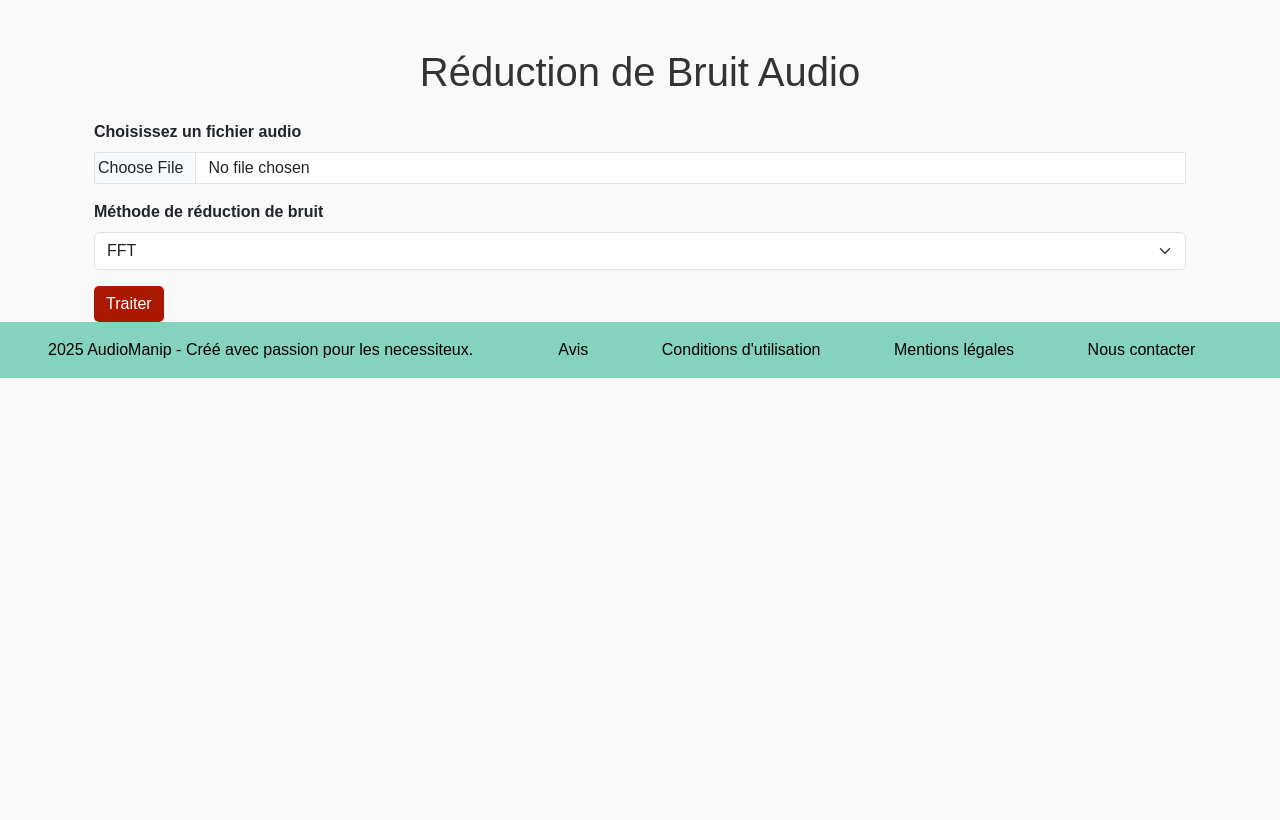
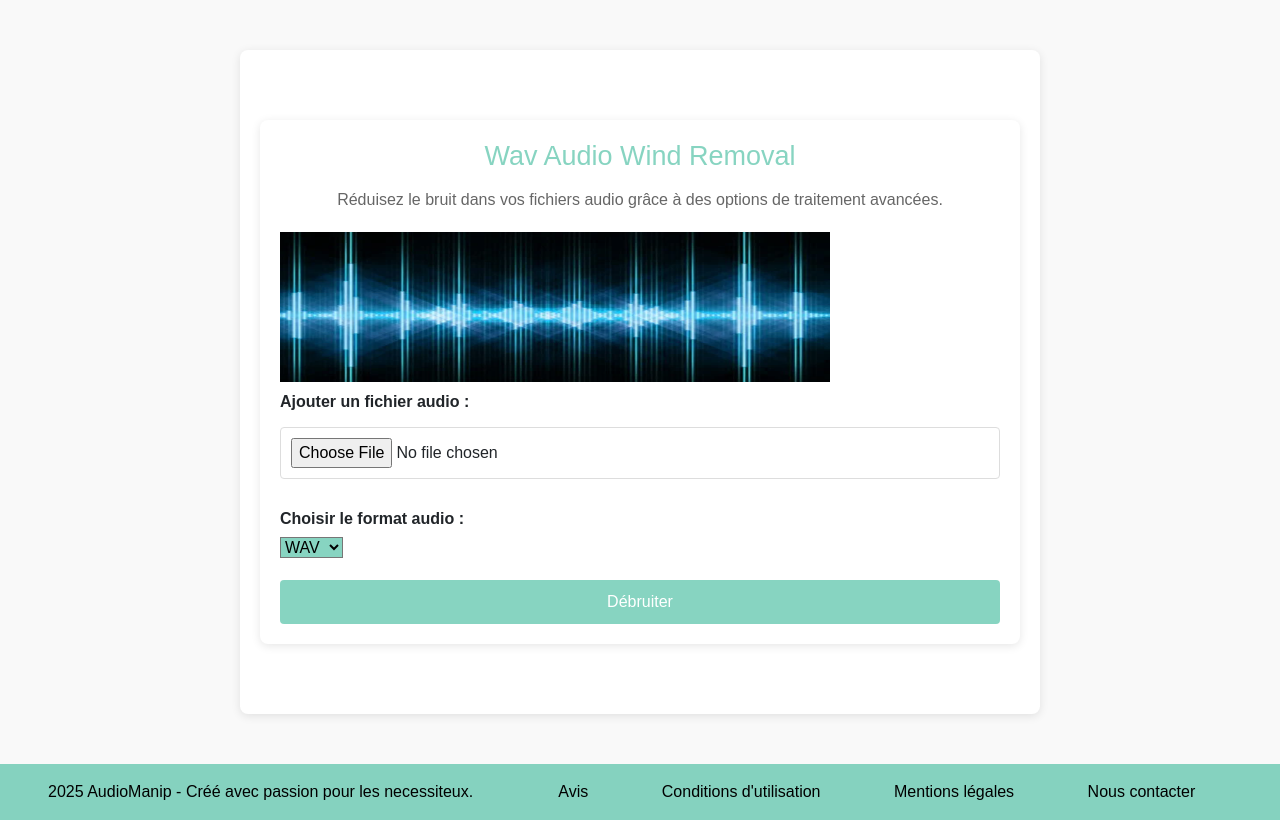
Before and after one commit to diopmedoune/audio-processing, a Django app: template audio_noise_reduction/templates/audio_noise_reduction/noise_reduction.html in a window 1280 px wide. Shown: the part 56-876 px from the top of the page. Before the commit the page ends 434 px from the top, so only its background shows below. Run offline with Django 5.2, Linux system fonts and the light colour scheme; the template is opened without the code that fills it, so the values that code supplies are empty.

Commit message:
Update of noise_reduction app

```diff
--- a/audio_noise_reduction/static/audio_noise_reduction/css/noise_reduction.css
+++ b/audio_noise_reduction/static/audio_noise_reduction/css/noise_reduction.css
@@ -1,3 +1,73 @@
-.noise-reduction {
-    background-color: blueviolet;
+
+img{
+    width: 550px;
+    height: 150px;
+
 }
+.container {
+    max-width: 800px;
+    margin: 50px auto;
+    background: #fff;
+    padding: 20px;
+    border-radius: 8px;
+    box-shadow: 0 2px 10px rgba(0, 0, 0, 0.1);
+}
+
+.title {
+    text-align: center;
+    font-size: 27px;
+    color: rgba(86, 195, 168, 0.71);
+}
+
+.subtitle {
+    text-align: center;
+    color: #666;
+    margin-bottom: 20px;
+}
+
+.form-group {
+    margin-bottom: 20px;
+}
+
+label {
+    display: block;
+    font-weight: bold;
+    margin-bottom: 5px;
+}
+
+input[type="file"] {
+    width: 100%;
+    padding: 10px;
+    border: 1px solid #ddd;
+    border-radius: 4px;
+}
+
+.btn-submit {
+    display: block;
+    width: 100%;
+    padding: 10px;
+    background-color:rgba(86, 195, 168, 0.71);
+    color: #fff;
+    border: none;
+    border-radius: 4px;
+    font-size: 16px;
+    cursor: pointer;
+}
+
+.btn-submit:hover {
+    background-color:rgba(166, 105, 150, 0.71);
+}
+
+.result {
+    margin-top: 30px;
+}
+
+audio {
+    width: 100%;
+    margin-top: 10px;
+}
+
+.rec{
+    background-color:rgba(86, 195, 168, 0.71);
+
+}
--- a/audio_noise_reduction/templates/audio_noise_reduction/noise_reduction.html
+++ b/audio_noise_reduction/templates/audio_noise_reduction/noise_reduction.html
@@ -1,47 +1,79 @@
 {% extends 'base.html' %}
 
 {% block content %}
-<div class="container mt-5">
-    <h1>Réduction de Bruit Audio</h1>
 
-    <form method="post" enctype="multipart/form-data" class="mt-4">
-        {% csrf_token %}
-        <div class="mb-3">
-            <label for="audio_file" class="form-label">Choisissez un fichier audio</label>
-            <input type="file" class="form-control" id="audio_file" name="audio_file" required>
+
+    <div class="container">
+
+        <h1 class="title">Wav Audio Wind Removal</h1>
+
+        <p class="subtitle">Réduisez le bruit dans vos fichiers audio grâce à des options de traitement avancées.</p>
+        <img src="\static\audio_noise_reduction\img\cap.png" alt="">
+        <form id="audioForm" enctype="multipart/form-data">
+            {% csrf_token %}
+            <div class="form-group">
+                <label for="audioFile">Ajouter un fichier audio :</label>
+                <input type="file" id="audioFile" name="audio_file" required>
+            </div>
+
+
+            <div class="form-group">
+                <label for="audioFormat">Choisir le format audio :</label>
+                <select id="audioFormat" name="audio_format"  class="rec ">
+                    <option value="wav">WAV</option>
+                    <option value="mp3">MP3</option>
+                    <option value="flac">FLAC</option>
+                </select>
+            </div>
+
+            <button type="submit" class="btn-submit">Débruiter</button>
+        </form>
+
+        <div id="result" class="result" style="display: none;">
+            <h3>Résultats :</h3>
+            <p>Audio Original :</p>
+            <audio id="originalAudio" controls></audio>
+
+            <p>Audio Débruité :</p>
+            <audio id="denoisedAudio" controls></audio>
+
         </div>
+    </div>
 
-        <div class="mb-3">
-            <label for="method" class="form-label">Méthode de réduction de bruit</label>
-            <select class="form-select" id="method" name="method" required>
-                <option value="fft">FFT</option>
-                <option value="adaptive">Filtrage Adaptatif</option>
-            </select>
-        </div>
 
-        <button type="submit" class="btn btn-primary">Traiter</button>
-    </form>
 
-    {% if original_file_url %}
-    <div class="mt-5">
-        <h3>Fichier Original</h3>
-        <audio controls>
-            <source src="{{ original_file_url }}" type="audio/wav">
-            Votre navigateur ne supporte pas l'élément audio.
-        </audio>
-        <p><a href="{{ original_file_url }}" class="btn btn-secondary" download>Télécharger le fichier original</a></p>
-    </div>
-    {% endif %}
+    <script>
+      $(document).ready(function () {
+    $('#audioForm').submit(function (e) {
+        e.preventDefault();
 
-    {% if processed_file_url %}
-    <div class="mt-5">
-        <h3>Fichier Traité</h3>
-        <audio controls>
-            <source src="{{ processed_file_url }}" type="audio/wav">
-            Votre navigateur ne supporte pas l'élément audio.
-        </audio>
-        <p><a href="{{ processed_file_url }}" class="btn btn-success" download>Télécharger le fichier traité</a></p>
-    </div>
-    {% endif %}
-</div>
+        let formData = new FormData(this);  // Récupère les données du formulaire
+
+        // Récupère le token CSRF
+        let csrfToken = $('input[name="csrfmiddlewaretoken"]').val();
+
+        $.ajax({
+            url: "{% url 'audio_denoise' %}",
+            type: "POST",
+            data: formData,
+            processData: false,
+            contentType: false,
+            headers: {
+                'X-CSRFToken': csrfToken  // Ajoute le token CSRF dans les en-têtes
+            },
+            success: function (response) {
+                $('#result').show();
+                $('#originalAudio').attr('src', response.original_audio_url);
+                $('#denoisedAudio').attr('src', response.denoised_audio_url);
+            },
+            error: function (xhr, status, error) {
+                alert("Une erreur s'est produite lors du traitement de l'audio : " + xhr.responseText);
+            }
+        });
+    });
+});
+
+    </script>
+
+
 {% endblock %}
--- a/audio_noise_reduction/urls.py
+++ b/audio_noise_reduction/urls.py
@@ -2,5 +2,5 @@ from django.urls import path
 from . import views
 
 urlpatterns = [
-    path('noise-reduction/', views.noise_reduction, name='noise_reduction'),
+    path('audio_denoise/', views.audio_denoise, name='audio_denoise'),
 ]
--- a/templates/index.html
+++ b/templates/index.html
@@ -18,11 +18,11 @@
             </button>
         </div>
         <div class="choices text-start rounded-4 my-2 pt-2 d-flex justify-content-between">
-            <button class="btn ps-4 text-start" onclick="window.location.href='{% url 'noise_reduction' %}'">
+            <button class="btn ps-4 text-start" onclick="window.location.href='{% url 'audio_denoise' %}'">
                 <p class="text_t">Débruiter un son</p>
                 <p>Rendez vos son plus audibles en supprimant tous les bruits </p>
             </button>
-            <button class="btn pe-4 d-flex align-items-center chevron" onclick="window.location.href='{% url 'noise_reduction' %}'">
+            <button class="btn pe-4 d-flex align-items-center chevron" onclick="window.location.href='{% url 'audio_denoise' %}'">
                 <svg xmlns="http://www.w3.org/2000/svg" width="25" height="25" fill="currentColor" class="bi bi-chevron-compact-right" viewBox="0 0 16 16">
                     <path fill-rule="evenodd" d="M6.776 1.553a.5.5 0 0 1 .671.223l3 6a.5.5 0 0 1 0 .448l-3 6a.5.5 0 1 1-.894-.448L9.44 8 6.553 2.224a.5.5 0 0 1 .223-.671"/>
                   </svg>
--- a/templates/navbar.html
+++ b/templates/navbar.html
@@ -7,7 +7,7 @@
       <div class="collapse navbar-collapse" id="navbarNavAltMarkup">
         <div class="navbar-nav">
           <a class="nav-link text-dark"href="{% url 'compression' %}">Compresser</a>
-          <a class="nav-link text-dark" href="{% url 'noise_reduction' %}">Débruiter</a>
+          <a class="nav-link text-dark" href="{% url 'audio_denoise' %}">Débruiter</a>
           <a class="nav-link text-dark" href="{% url 'noise-detection' %}">Détection anomalies</a>
         </div>
       </div>
```
Also changed, not shown: audio_noise_reduction/models.py (+7 -1 lines), audio_noise_reduction/views.py (+42 -23 lines), audio_noise_reduction/migrations/0001_initial.py (added), audio_noise_reduction/static/audio_noise_reduction/img/cap.png (added).
